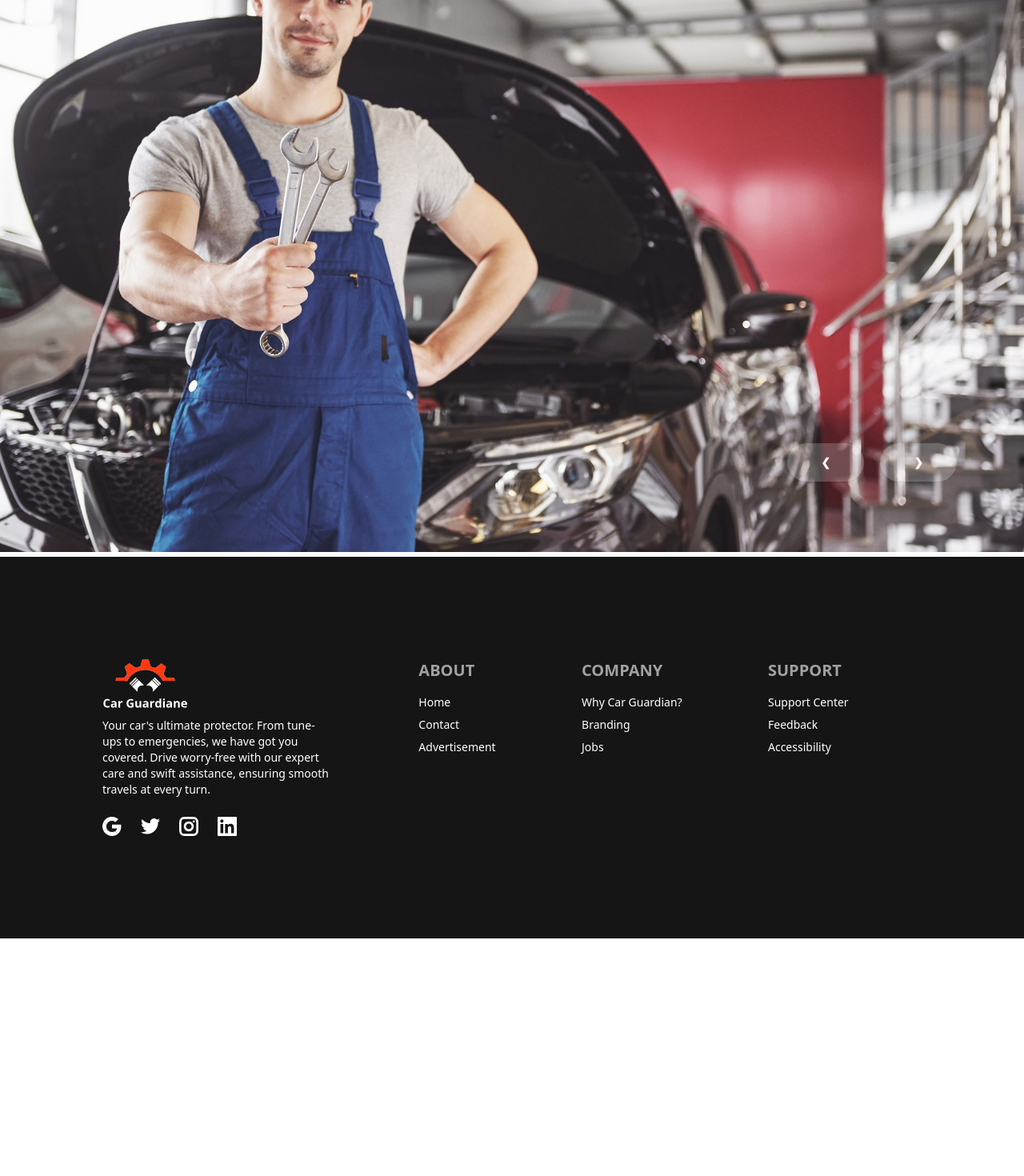
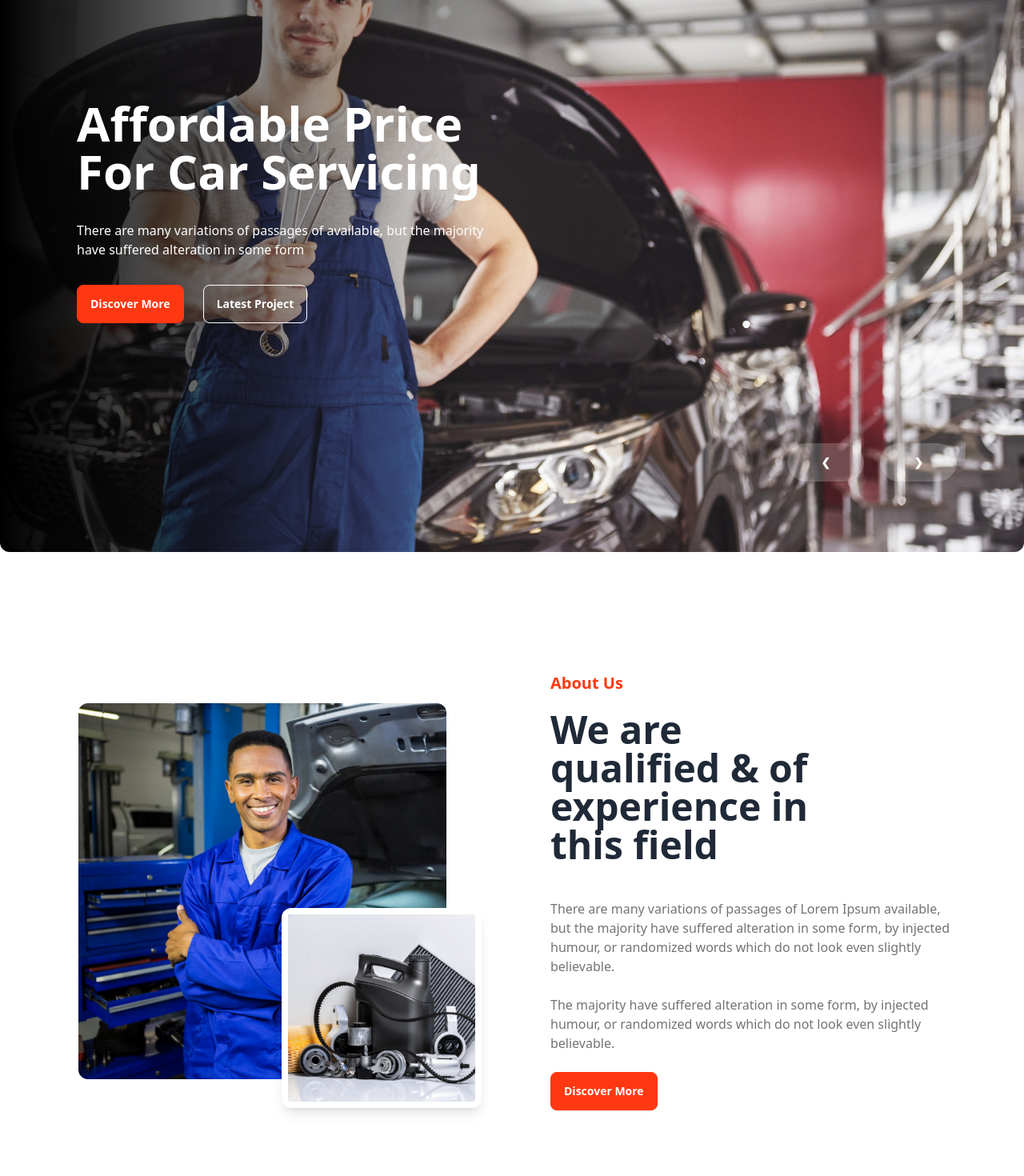
Before and after one commit to alex11920/car-guardian, a React (Vite) app: page / in a window 1280 px wide. Shown: the part 280-1750 px from the top of the page at 80% size. Before the commit the page ends 1453 px from the top, so only its background shows below. Built offline with nearby package versions, Linux system fonts and the light colour scheme.

Commit message:
about section done

```diff
--- a/package.json
+++ b/package.json
@@ -18,7 +18,8 @@
     "react-dom": "^18.2.0",
     "react-icons": "^5.2.0",
     "react-router-dom": "^6.23.0",
-    "sort-by": "^1.2.0"
+    "sort-by": "^1.2.0",
+    "swiper": "^11.1.1"
   },
   "devDependencies": {
     "@types/react": "^18.2.66",
--- /dev/null
+++ b/src/Components/About.jsx
@@ -0,0 +1,42 @@
+import person from "/src/assets/about_us/person.jpg";
+import parts from "/src/assets/about_us/parts.jpg";
+const About = () => {
+  return (
+    <div className="hero my-32">
+      <div className="hero-content flex-col lg:flex-row-reverse gap-24">
+        <div className="lg:w-1/2 shrink-0 text-center lg:text-left">
+          <h1 className="text-xl text-color font-bold">About Us</h1>
+          <h1 className="text-5xl font-bold py-5 max-w-96">
+            We are qualified & of experience in this field
+          </h1>
+          <p className="py-6 text-p max-w-[500px]">
+            There are many variations of passages of Lorem Ipsum available, but
+            the majority have suffered alteration in some form, by injected
+            humour, or randomized words which do not look even slightly
+            believable.
+            <br />
+            <br />
+            The majority have suffered alteration in some form, by injected
+            humour, or randomized words which do not look even slightly
+            believable.
+          </p>
+          <span className="btn bg-[#FF3811] border-[#FF3811] text-white hover:text-[#FF3811] hover:bg-white hover:border-[#FF3811]">
+            Discover More
+          </span>
+        </div>
+        <div className="card shrink-0 lg:w-1/2 items-center relative">
+          <img
+            src={person}
+            className="object-cover object-left w-[460px] h-[470px] rounded-xl"
+          />
+          <img
+            src={parts}
+            className="object-cover w-[250px] h-[250px] border-8 border-white shadow-lg rounded-xl absolute top-64 lg:left-72"
+          />
+        </div>
+      </div>
+    </div>
+  );
+};
+
+export default About;
--- a/src/Components/Banner.jsx
+++ b/src/Components/Banner.jsx
@@ -7,9 +7,28 @@ import img6 from "/src/assets/banner/6.jpg";
 
 const Banner = () => {
   return (
-    <div className="carousel w-full">
+    <div className="carousel w-full rounded-xl">
       <div id="slide1" className="carousel-item relative w-full">
         <img src={img1} className="w-full" />
+        <div className="absolute h-full text-white bg-gradient-to-r from-black">
+          <div className="pl-6 pt-6 md:pl-40 md:pt-20 lg:pl-24 lg:pt-72">
+            <h2 className="text-2xl md:text-6xl lg:text-6xl text-center md:text-start lg:text-start font-bold max-w-lg">
+              Affordable Price For Car Servicing
+            </h2>
+            <p className="text-sm md:text-base lg:text-base text-center md:text-start lg:text-start max-w-lg py-8">
+              There are many variations of passages of available, but the
+              majority have suffered alteration in some form
+            </p>
+            <div className="flex gap-6 justify-center md:justify-start lg:justify-start">
+              <span className="btn bg-[#FF3811] border-[#FF3811] text-white hover:text-[#FF3811] hover:bg-white hover:border-white">
+                Discover More
+              </span>
+              <span className="btn btn-outline text-white hover:text-[#FF3811] hover:bg-white hover:border-white">
+                Latest Project
+              </span>
+            </div>
+          </div>
+        </div>
         <div className="absolute flex justify-between top-1/2 lg:top-auto lg:justify-end transform -translate-y-1/2 left-5 right-5 lg:bottom-0 lg:mr-16 lg:mb-16">
           <a
             href="#slide6"
@@ -27,6 +46,25 @@ const Banner = () => {
       </div>
       <div id="slide2" className="carousel-item relative w-full">
         <img src={img2} className="w-full" />
+        <div className="absolute h-full text-white bg-gradient-to-r from-black">
+          <div className="pl-6 pt-6 md:pl-40 md:pt-20 lg:pl-24 lg:pt-72">
+            <h2 className="text-2xl md:text-6xl lg:text-6xl text-center md:text-start lg:text-start font-bold max-w-96">
+              Affordable Price For Car Servicing
+            </h2>
+            <p className="text-sm md:text-base lg:text-base text-center md:text-start lg:text-start max-w-96 py-8">
+              There are many variations of passages of available, but the
+              majority have suffered alteration in some form
+            </p>
+            <div className="flex gap-6 justify-center md:justify-start lg:justify-start">
+              <span className="btn bg-[#FF3811] border-[#FF3811] text-white hover:text-[#FF3811] hover:bg-white hover:border-white">
+                Discover More
+              </span>
+              <span className="btn btn-outline text-white hover:text-[#FF3811] hover:bg-white hover:border-white">
+                Latest Project
+              </span>
+            </div>
+          </div>
+        </div>
         <div className="absolute flex justify-between top-1/2 lg:top-auto lg:justify-end transform -translate-y-1/2 left-5 right-5 lg:bottom-0 lg:mr-16 lg:mb-16">
           <a
             href="#slide1"
@@ -44,6 +82,25 @@ const Banner = () => {
       </div>
       <div id="slide3" className="carousel-item relative w-full">
         <img src={img3} className="w-full" />
+        <div className="absolute h-full text-white bg-gradient-to-r from-black">
+          <div className="pl-6 pt-6 md:pl-40 md:pt-20 lg:pl-24 lg:pt-72">
+            <h2 className="text-2xl md:text-6xl lg:text-6xl text-center md:text-start lg:text-start font-bold max-w-96">
+              Affordable Price For Car Servicing
+            </h2>
+            <p className="text-sm md:text-base lg:text-base text-center md:text-start lg:text-start max-w-96 py-8">
+              There are many variations of passages of available, but the
+              majority have suffered alteration in some form
+            </p>
+            <div className="flex gap-6 justify-center md:justify-start lg:justify-start">
+              <span className="btn bg-[#FF3811] border-[#FF3811] text-white hover:text-[#FF3811] hover:bg-white hover:border-white">
+                Discover More
+              </span>
+              <span className="btn btn-outline text-white hover:text-[#FF3811] hover:bg-white hover:border-white">
+                Latest Project
+              </span>
+            </div>
+          </div>
+        </div>
         <div className="absolute flex justify-between top-1/2 lg:top-auto lg:justify-end transform -translate-y-1/2 left-5 right-5 lg:bottom-0 lg:mr-16 lg:mb-16">
           <a
             href="#slide2"
@@ -61,6 +118,25 @@ const Banner = () => {
       </div>
       <div id="slide4" className="carousel-item relative w-full">
         <img src={img4} className="w-full" />
+        <div className="absolute h-full text-white bg-gradient-to-r from-black">
+          <div className="pl-6 pt-6 md:pl-40 md:pt-20 lg:pl-24 lg:pt-72">
+            <h2 className="text-2xl md:text-6xl lg:text-6xl text-center md:text-start lg:text-start font-bold max-w-96">
+              Affordable Price For Car Servicing
+            </h2>
+            <p className="text-sm md:text-base lg:text-base text-center md:text-start lg:text-start max-w-96 py-8">
+              There are many variations of passages of available, but the
+              majority have suffered alteration in some form
+            </p>
+            <div className="flex gap-6 justify-center md:justify-start lg:justify-start">
+              <span className="btn bg-[#FF3811] border-[#FF3811] text-white hover:text-[#FF3811] hover:bg-white hover:border-white">
+                Discover More
+              </span>
+              <span className="btn btn-outline text-white hover:text-[#FF3811] hover:bg-white hover:border-white">
+                Latest Project
+              </span>
+            </div>
+          </div>
+        </div>
         <div className="absolute flex justify-between top-1/2 lg:top-auto lg:justify-end transform -translate-y-1/2 left-5 right-5 lg:bottom-0 lg:mr-16 lg:mb-16">
           <a
             href="#slide3"
@@ -78,6 +154,25 @@ const Banner = () => {
       </div>
       <div id="slide5" className="carousel-item relative w-full">
         <img src={img5} className="w-full" />
+        <div className="absolute h-full text-white bg-gradient-to-r from-black">
+          <div className="pl-6 pt-6 md:pl-40 md:pt-20 lg:pl-24 lg:pt-72">
+            <h2 className="text-2xl md:text-6xl lg:text-6xl text-center md:text-start lg:text-start font-bold max-w-96">
+              Affordable Price For Car Servicing
+            </h2>
+            <p className="text-sm md:text-base lg:text-base text-center md:text-start lg:text-start max-w-96 py-8">
+              There are many variations of passages of available, but the
+              majority have suffered alteration in some form
+            </p>
+            <div className="flex gap-6 justify-center md:justify-start lg:justify-start">
+              <span className="btn bg-[#FF3811] border-[#FF3811] text-white hover:text-[#FF3811] hover:bg-white hover:border-white">
+                Discover More
+              </span>
+              <span className="btn btn-outline text-white hover:text-[#FF3811] hover:bg-white hover:border-white">
+                Latest Project
+              </span>
+            </div>
+          </div>
+        </div>
         <div className="absolute flex justify-between top-1/2 lg:top-auto lg:justify-end transform -translate-y-1/2 left-5 right-5 lg:bottom-0 lg:mr-16 lg:mb-16">
           <a
             href="#slide4"
@@ -95,6 +190,25 @@ const Banner = () => {
       </div>
       <div id="slide6" className="carousel-item relative w-full">
         <img src={img6} className="w-full" />
+        <div className="absolute h-full text-white bg-gradient-to-r from-black">
+          <div className="pl-6 pt-6 md:pl-40 md:pt-20 lg:pl-24 lg:pt-72">
+            <h2 className="text-2xl md:text-6xl lg:text-6xl text-center md:text-start lg:text-start font-bold max-w-96">
+              Affordable Price For Car Servicing
+            </h2>
+            <p className="text-sm md:text-base lg:text-base text-center md:text-start lg:text-start max-w-96 py-8">
+              There are many variations of passages of available, but the
+              majority have suffered alteration in some form
+            </p>
+            <div className="flex gap-6 justify-center md:justify-start lg:justify-start">
+              <span className="btn bg-[#FF3811] border-[#FF3811] text-white hover:text-[#FF3811] hover:bg-white hover:border-white">
+                Discover More
+              </span>
+              <span className="btn btn-outline text-white hover:text-[#FF3811] hover:bg-white hover:border-white">
+                Latest Project
+              </span>
+            </div>
+          </div>
+        </div>
         <div className="absolute flex justify-between top-1/2 lg:top-auto lg:justify-end transform -translate-y-1/2 left-5 right-5 lg:bottom-0 lg:mr-16 lg:mb-16">
           <a
             href="#slide5"
--- a/src/Pages/Home.jsx
+++ b/src/Pages/Home.jsx
@@ -1,9 +1,11 @@
+import About from "../Components/About";
 import Banner from "../Components/Banner";
 
 const Home = () => {
   return (
     <div>
       <Banner></Banner>
+      <About></About>
     </div>
   );
 };
--- a/src/index.css
+++ b/src/index.css
@@ -15,3 +15,7 @@
 .text-sec-color {
   color: #151515;
 }
+
+.text-p {
+  color: #737373;
+}
```
Also changed, not shown: 1 other file (tests, documents, lock files or other folders).
